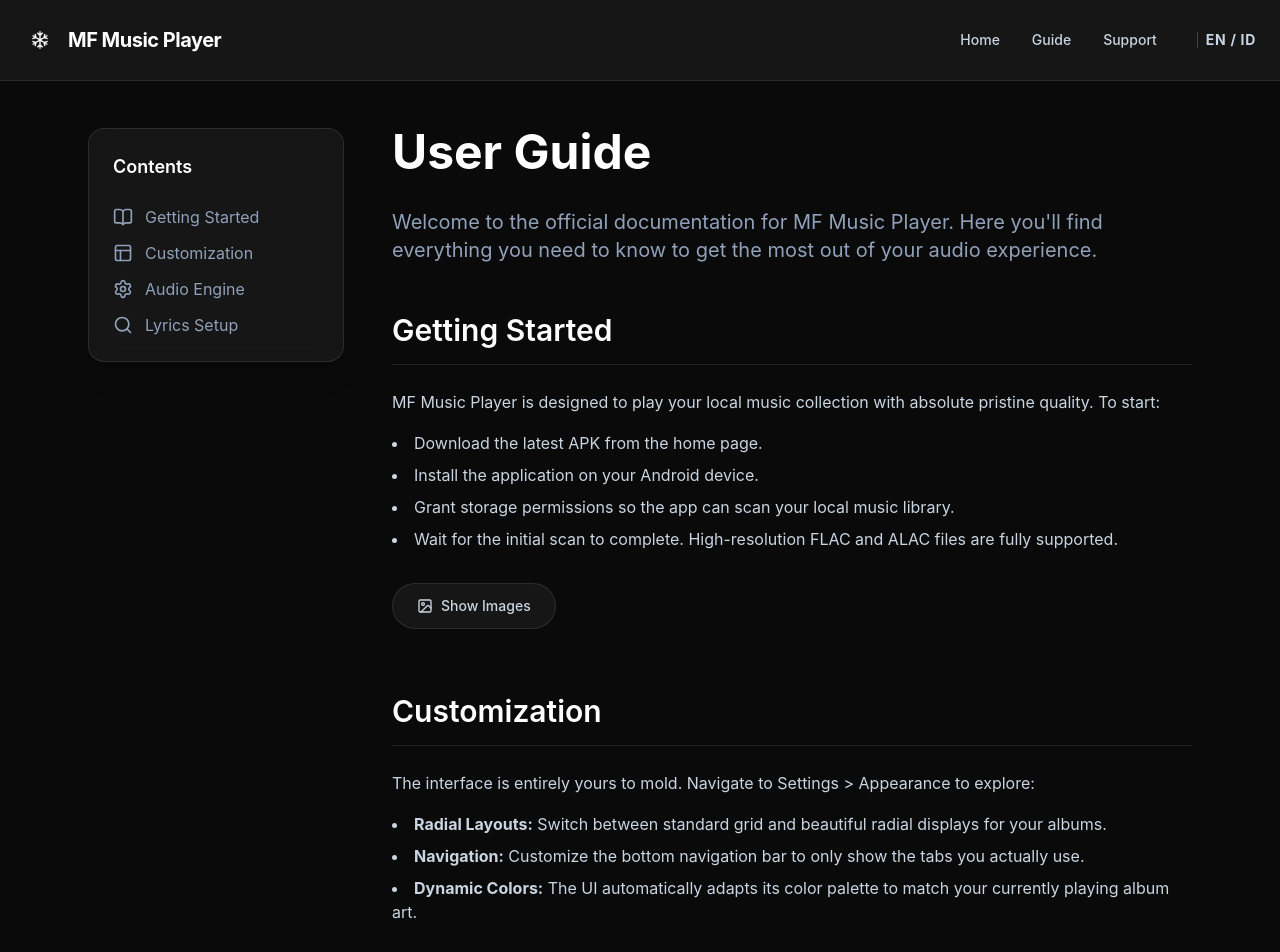
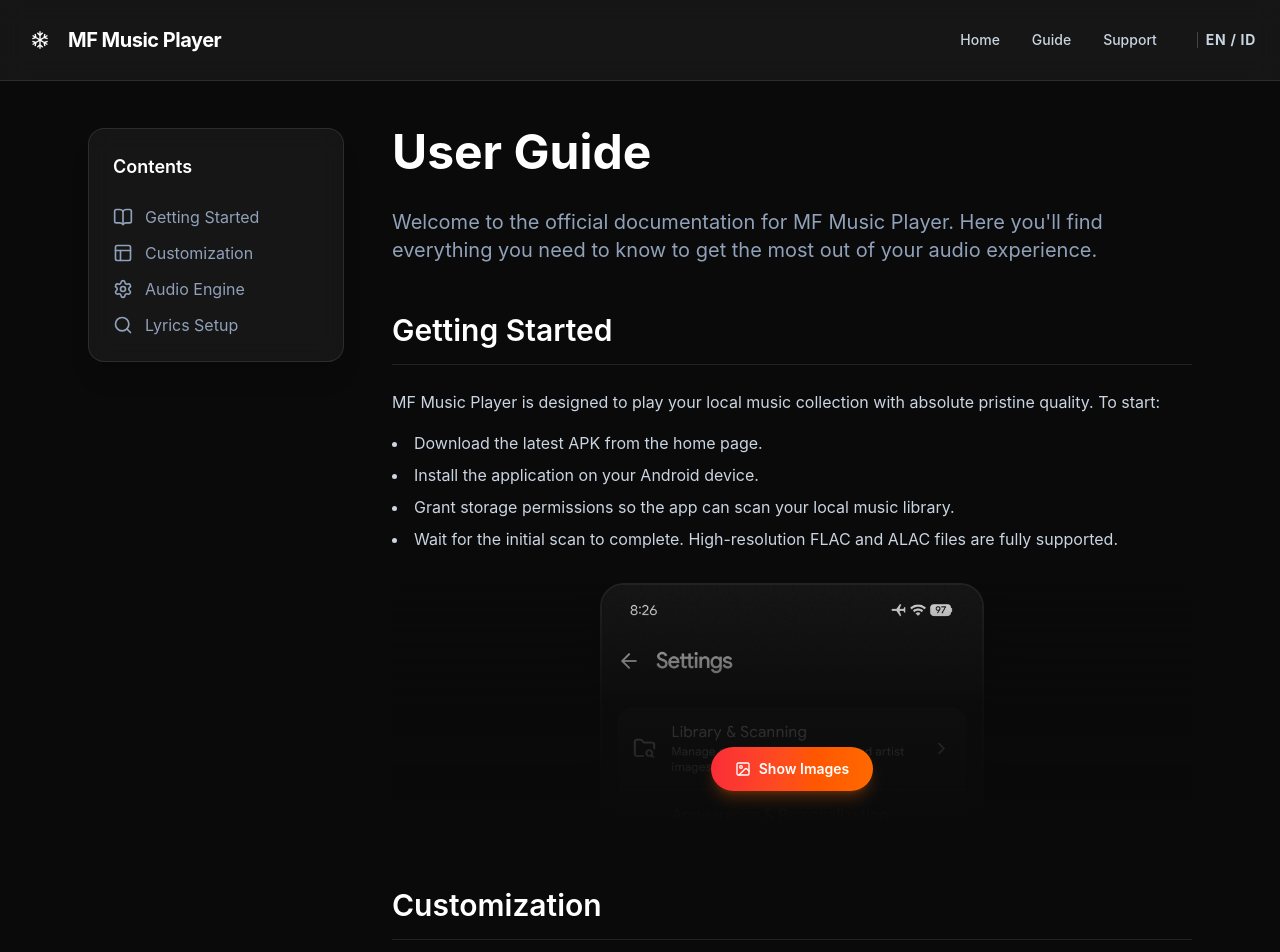
Before and after one commit to Lasteinsa/mf-web, a React (Vite) app: page /guide in a window 1280 px wide. Shown: the top 952 px of the page. Built offline with nearby package versions, Linux system fonts and the light colour scheme.

Commit message:
feat: upgrade guide images to accordion with gradient blend

```diff
--- a/src/pages/Guide.jsx
+++ b/src/pages/Guide.jsx
@@ -8,27 +8,50 @@
   const { t } = useTranslation();
 
   return (
-    <div className="mt-8 flex flex-col items-start w-full">
-      <button
-        onClick={() => setIsExpanded(!isExpanded)}
-        className="flex items-center gap-2 bg-white/5 hover:bg-white/10 border border-white/10 px-6 py-3 rounded-full text-sm font-medium transition-colors text-slate-300 hover:text-white"
+    <div className="mt-8 flex flex-col items-center w-full relative">
+      <motion.div
+        initial={false}
+        animate={{ height: isExpanded ? "auto" : "240px" }}
+        transition={{ duration: 0.5, ease: "easeInOut" }}
+        className="w-full overflow-hidden relative rounded-3xl"
       >
-        <ImageIcon className="w-4 h-4" />
-        {isExpanded ? t('guide.hide_images') : t('guide.show_images')}
-      </button>
+        <div>
+          {children}
+        </div>
+
+        {/* Gradient Overlay for collapsed state */}
+        <AnimatePresence>
+          {!isExpanded && (
+            <motion.div
+              initial={{ opacity: 0 }}
+              animate={{ opacity: 1 }}
+              exit={{ opacity: 0 }}
+              className="absolute inset-0 bg-gradient-to-t from-bg-dark via-bg-dark/80 to-transparent flex items-end justify-center pb-8 z-10"
+            >
+              <button
+                onClick={() => setIsExpanded(true)}
+                className="flex items-center gap-2 bg-gradient-to-r from-red-500 to-orange-500 hover:from-red-600 hover:to-orange-600 px-6 py-3 rounded-full text-sm font-semibold transition-transform hover:scale-105 active:scale-95 text-white shadow-lg shadow-orange-500/25"
+              >
+                <ImageIcon className="w-4 h-4" />
+                {t('guide.show_images')}
+              </button>
+            </motion.div>
+          )}
+        </AnimatePresence>
+      </motion.div>
+
+      {/* Hide button when expanded */}
       <AnimatePresence>
         {isExpanded && (
-          <motion.div
-            initial={{ height: 0, opacity: 0 }}
-            animate={{ height: "auto", opacity: 1 }}
-            exit={{ height: 0, opacity: 0 }}
-            transition={{ duration: 0.4, ease: "easeInOut" }}
-            className="w-full overflow-hidden"
+          <motion.button
+            initial={{ opacity: 0, y: -10 }}
+            animate={{ opacity: 1, y: 0 }}
+            exit={{ opacity: 0, y: -10 }}
+            onClick={() => setIsExpanded(false)}
+            className="mt-6 flex items-center gap-2 text-sm font-medium text-slate-400 hover:text-white transition-colors"
           >
-            <div className="pt-6 pb-2">
-              {children}
-            </div>
-          </motion.div>
+            {t('guide.hide_images')}
+          </motion.button>
         )}
       </AnimatePresence>
     </div>
```
